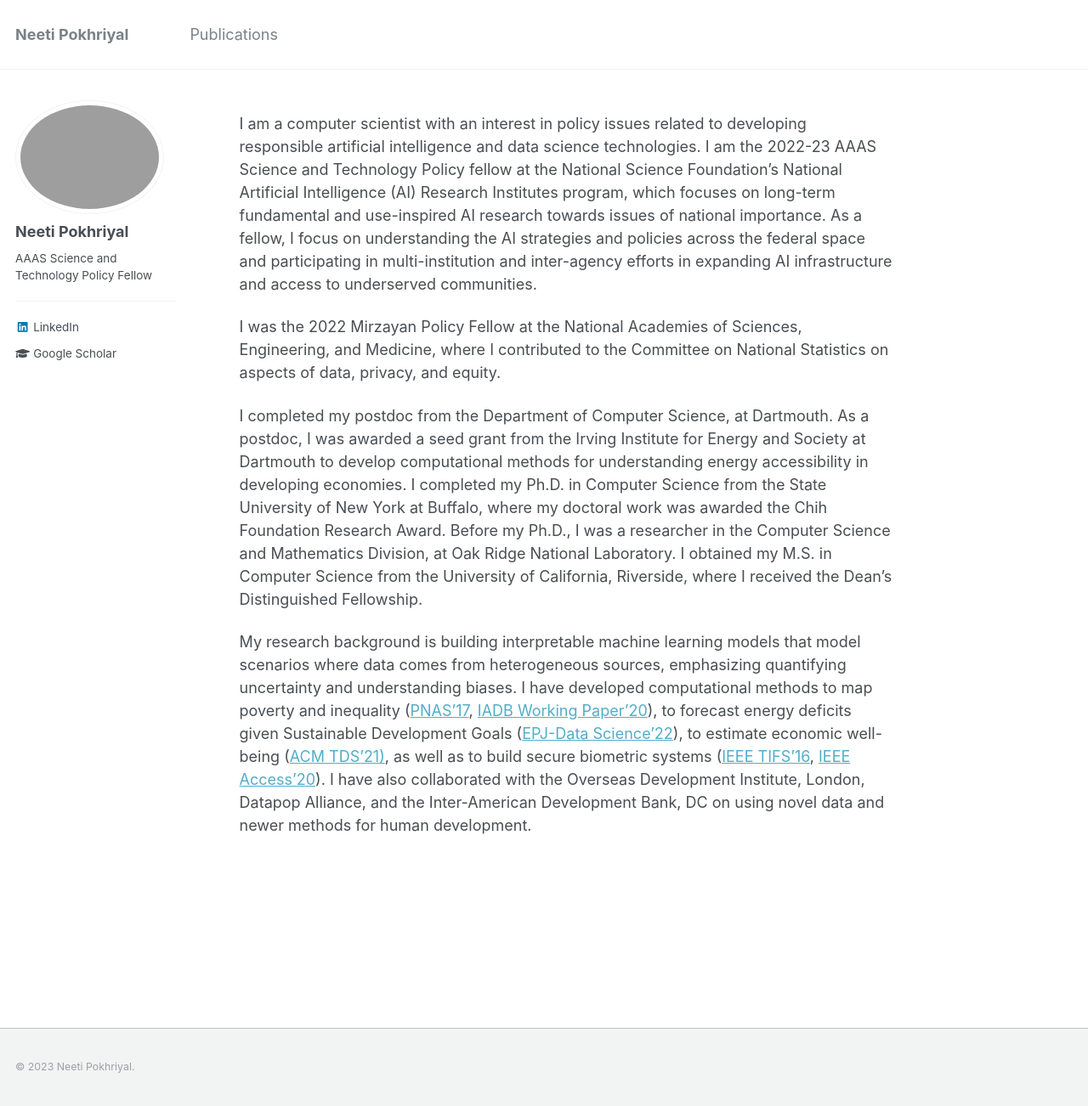
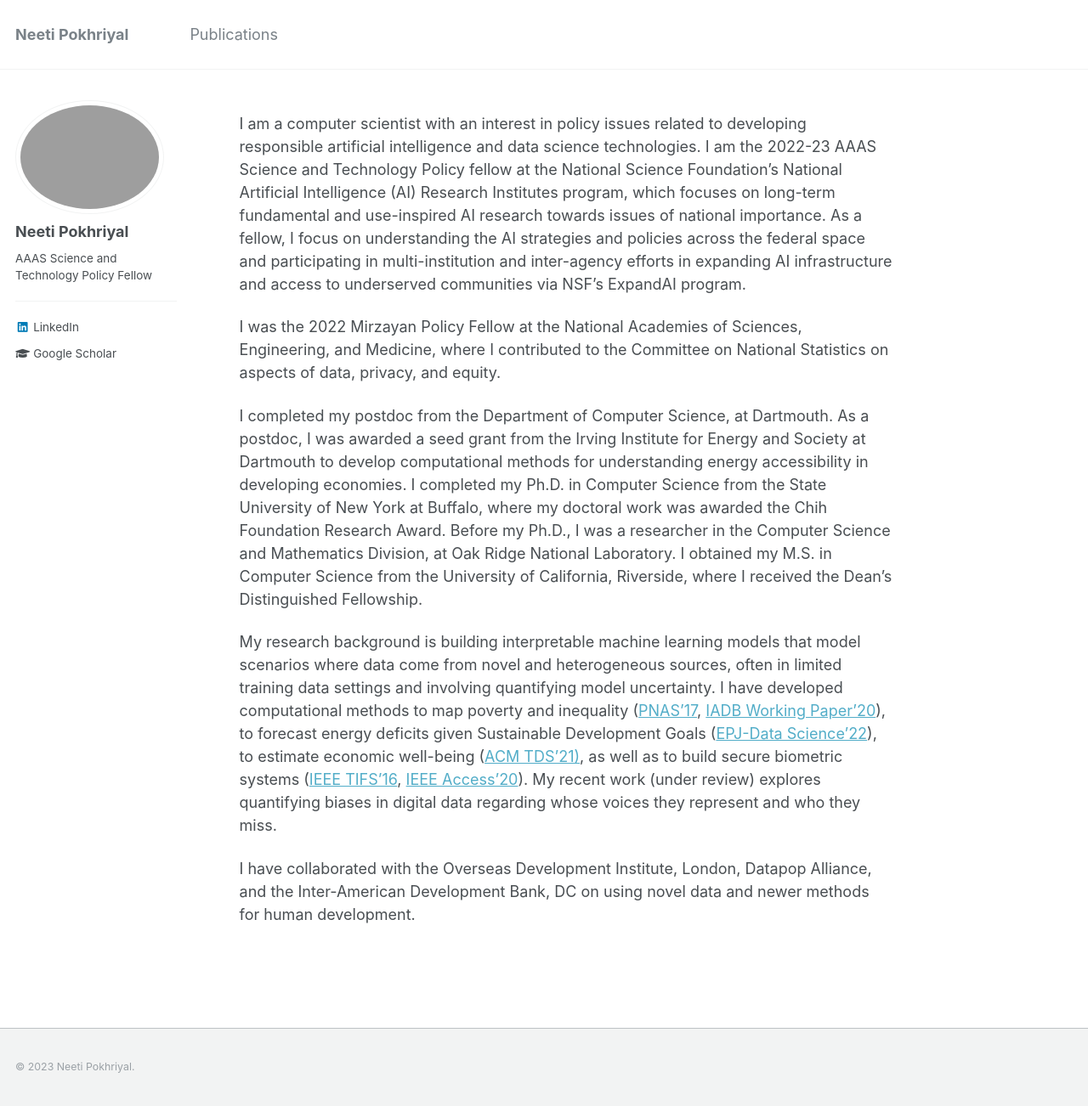
Before and after one commit to neetip/neetip.github.io, a Jekyll site: the page built from _pages/about.md, in a window 1280 px wide and 1302 px high. Shown: the whole window at 85% size. Built offline with Jekyll 4.4.1, drawn with Linux system fonts in a browser that asks for light colours.

Commit message:
Update about.md

```diff
--- a/_pages/about.md
+++ b/_pages/about.md
@@ -7,10 +7,12 @@ redirect_from:
   - /about/
   - /about.html
 ---
-I am a computer scientist with an interest in policy issues related to developing responsible artificial intelligence and data science technologies. I am the 2022-23 AAAS Science and Technology Policy fellow at the National Science Foundation’s National Artificial Intelligence (AI) Research Institutes program, which focuses on long-term fundamental and use-inspired AI research towards issues of national importance. As a fellow, I focus on understanding the AI strategies and policies across the federal space and participating in multi-institution and inter-agency efforts in expanding AI infrastructure and access to underserved communities.
+I am a computer scientist with an interest in policy issues related to developing responsible artificial intelligence and data science technologies. I am the 2022-23 AAAS Science and Technology Policy fellow at the National Science Foundation’s National Artificial Intelligence (AI) Research Institutes program, which focuses on long-term fundamental and use-inspired AI research towards issues of national importance. As a fellow, I focus on understanding the AI strategies and policies across the federal space and participating in multi-institution and inter-agency efforts in expanding AI infrastructure and access to underserved communities via NSF's ExpandAI program.
 
 I was the 2022 Mirzayan Policy Fellow at the National Academies of Sciences, Engineering, and Medicine, where I contributed to the Committee on National Statistics on aspects of data, privacy, and equity.
 
 I completed my postdoc from the Department of Computer Science, at Dartmouth. As a postdoc, I was awarded a seed grant from the Irving Institute for Energy and Society at Dartmouth to develop computational methods for understanding energy accessibility in developing economies. I completed my Ph.D. in Computer Science from the State University of New York at Buffalo, where my doctoral work was awarded the Chih Foundation Research Award. Before my Ph.D., I was a researcher in the Computer Science and Mathematics Division, at Oak Ridge National Laboratory. I obtained my M.S. in Computer Science from the University of California, Riverside, where I received the Dean’s Distinguished Fellowship.
 
-My research background is building interpretable machine learning models that model scenarios where data comes from heterogeneous sources, emphasizing quantifying uncertainty and understanding biases. I have developed computational methods to map poverty and inequality (<a href="https://www.pnas.org/content/114/46/E9783">PNAS'17</a>, <a href="https://publications.iadb.org/en/estimating-and-forecasting-income-poverty-and-inequality-in-haiti-using-satellite-imagery-and-mobile-phone-data">IADB Working Paper'20</a>), to forecast energy deficits given Sustainable Development Goals (<a href="https://epjdatascience.springeropen.com/articles/10.1140/epjds/s13688-022-00371-5">EPJ-Data Science'22</a>), to estimate economic well-being (<a href="https://dl.acm.org/doi/10.1145/3498332">ACM TDS'21)</a>, as well as to build secure biometric systems (<a href="assets/docs/ieee_tifs.pdf">IEEE TIFS'16</a>, <a href="https://ieeexplore.ieee.org/document/9157880">IEEE Access'20</a>). I have also collaborated with the Overseas Development Institute, London, Datapop Alliance, and the Inter-American Development Bank, DC on using novel data and newer methods for human development.
+My research background is building interpretable machine learning models that model scenarios where data come from novel and heterogeneous sources, often in limited training data settings and involving quantifying model uncertainty. I have developed computational methods to map poverty and inequality (<a href="https://www.pnas.org/content/114/46/E9783">PNAS'17</a>, <a href="https://publications.iadb.org/en/estimating-and-forecasting-income-poverty-and-inequality-in-haiti-using-satellite-imagery-and-mobile-phone-data">IADB Working Paper'20</a>), to forecast energy deficits given Sustainable Development Goals (<a href="https://epjdatascience.springeropen.com/articles/10.1140/epjds/s13688-022-00371-5">EPJ-Data Science'22</a>), to estimate economic well-being (<a href="https://dl.acm.org/doi/10.1145/3498332">ACM TDS'21)</a>, as well as to build secure biometric systems (<a href="assets/docs/ieee_tifs.pdf">IEEE TIFS'16</a>, <a href="https://ieeexplore.ieee.org/document/9157880">IEEE Access'20</a>). My recent work (under review) explores quantifying biases in digital data regarding whose voices they represent and who they miss.
+
+I have collaborated with the Overseas Development Institute, London, Datapop Alliance, and the Inter-American Development Bank, DC on using novel data and newer methods for human development.
```
